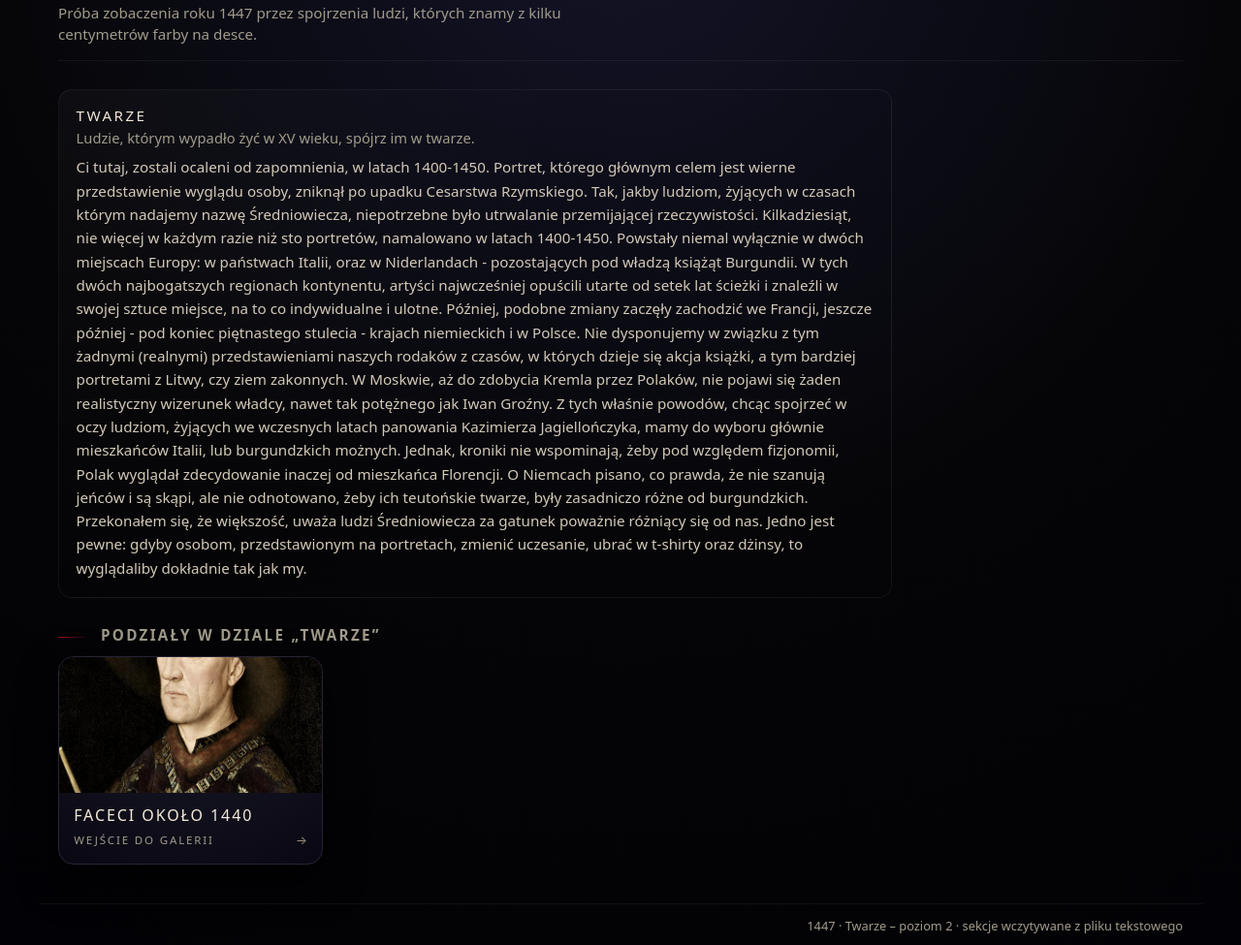
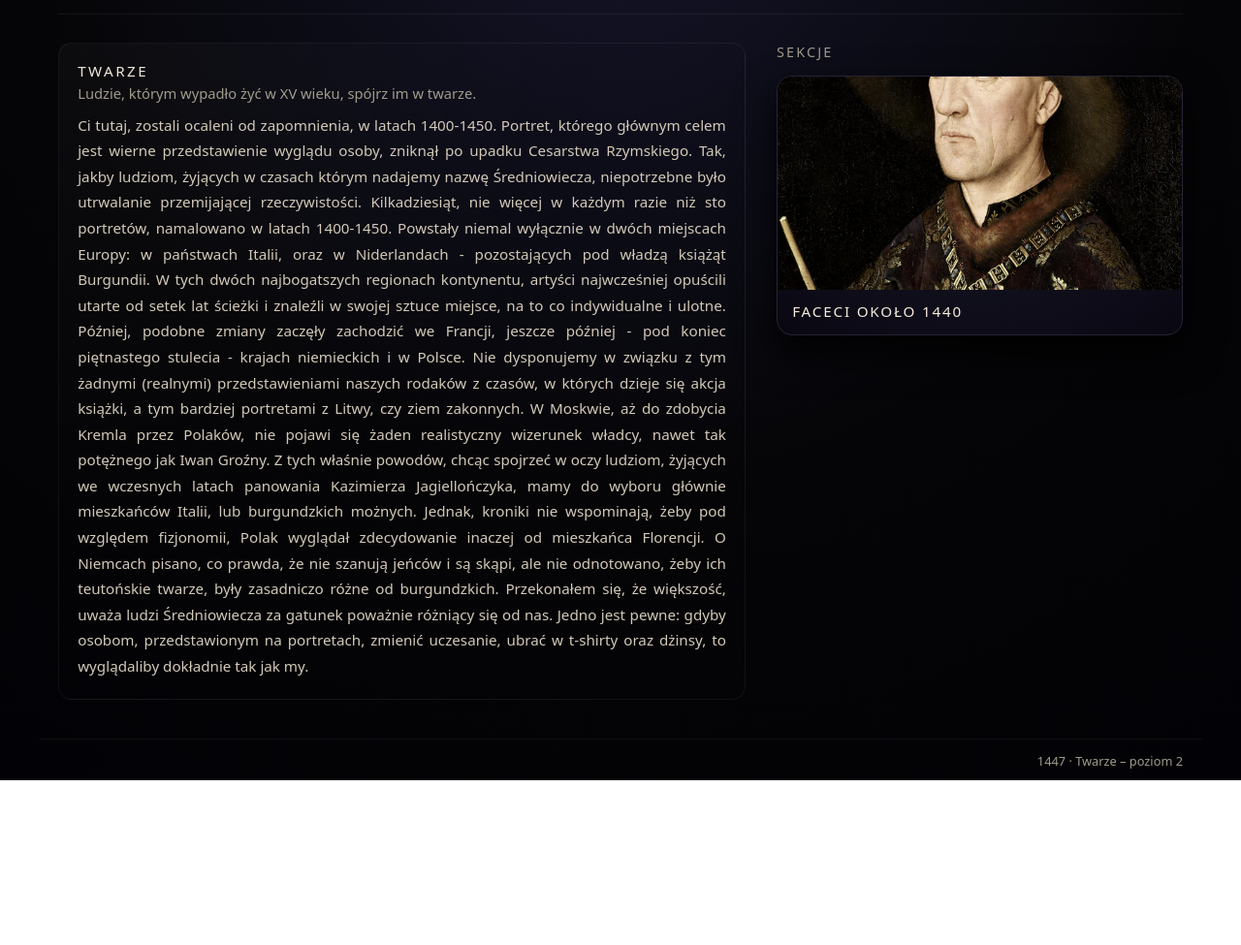
Before and after one commit to krzysiekwronski-cyber/twarze, a plain HTML site: page twarze/index.html in a window 1280 px wide. Shown: the part 98-1073 px from the top of the page at 97% size. After the commit the page ends 903 px from the top, so only its background shows below. Drawn offline with Linux system fonts and the light colour scheme.

Commit message:
Update index.html

```diff
--- a/twarze/index.html
+++ b/twarze/index.html
@@ -72,25 +72,18 @@
       text-transform: uppercase;
     }
 
-    .subtitle {
-      font-size: 0.95rem;
-      color: var(--muted);
-      max-width: 540px;
-      line-height: 1.45;
-    }
-
     main {
-      display: flex;
-      flex-direction: column;
-      gap: 1.8rem;
+      display: grid;
+      grid-template-columns: minmax(0, 2.2fr) minmax(0, 1.3fr);
+      gap: 2rem;
+      align-items: flex-start;
     }
 
     .intro-box {
       background: radial-gradient(circle at top left, rgba(255,255,255,0.03), transparent 60%);
       border-radius: 14px;
-      padding: 1rem 1.1rem 1.1rem;
+      padding: 1.1rem 1.2rem 1.3rem;
       border: 1px solid rgba(255,255,255,0.06);
-      max-width: 860px;
     }
 
     .intro-h1 {
@@ -104,37 +97,33 @@
     .intro-h2 {
       font-size: 0.92rem;
       color: var(--muted);
-      margin-bottom: 0.5rem;
+      margin-bottom: 0.6rem;
     }
 
     .intro-body {
       font-size: 0.95rem;
       color: #d3c9b8;
-      line-height: 1.6;
+      line-height: 1.75;
+      text-align: justify;
+    }
+
+    .right-column {
+      display: flex;
+      flex-direction: column;
+      gap: 0.9rem;
     }
 
     .sections-title {
-      font-size: 0.95rem;
+      font-size: 0.9rem;
       text-transform: uppercase;
       letter-spacing: 0.15em;
       color: var(--muted);
-      margin-bottom: 0.7rem;
-    }
-
-    .sections-title::before {
-      content: "";
-      display: inline-block;
-      width: 32px;
-      height: 1px;
-      background: linear-gradient(to right, var(--accent), transparent);
-      margin-right: 0.75rem;
-      transform: translateY(-0.2em);
     }
 
     .sections-grid {
       display: grid;
-      grid-template-columns: repeat(auto-fill, minmax(240px, 1fr));
-      gap: 1.4rem;
+      grid-template-columns: minmax(0, 1fr);
+      gap: 1rem;
     }
 
     .section-link {
@@ -150,7 +139,7 @@
       box-shadow: var(--shadow-soft);
       display: flex;
       flex-direction: column;
-      min-height: 210px;
+      min-height: 260px;
       cursor: pointer;
       transition: transform 0.18s ease, box-shadow 0.18s ease, border-color 0.18s ease;
     }
@@ -163,7 +152,7 @@
 
     .section-thumb {
       position: relative;
-      height: 140px;
+      height: 220px; /* wyższe pole na miniaturę, żeby było widać więcej portretu */
       background: radial-gradient(circle at center, #201826, #090712 70%);
       display: flex;
       align-items: center;
@@ -177,62 +166,35 @@
       object-fit: cover;
       display: block;
       filter: grayscale(0.25) contrast(1.08);
-      transform: scale(1.04);
+      transform: scale(1.02);
       transition: transform 0.35s ease, filter 0.35s ease;
     }
 
     .section-card:hover .section-thumb img {
-      transform: scale(1.08);
+      transform: scale(1.06);
       filter: grayscale(0) contrast(1.16);
     }
 
-    .section-thumb.placeholder {
-      border-bottom: 1px dashed rgba(255,255,255,0.08);
-      color: var(--muted);
-      font-size: 0.8rem;
-      text-transform: uppercase;
-      letter-spacing: 0.16em;
-    }
-
-    .thumb-label {
-      opacity: 0.85;
-    }
-
     .section-body {
-      padding: 0.8rem 0.95rem 1rem;
+      padding: 0.75rem 0.95rem 0.9rem;
       display: flex;
       flex-direction: column;
-      gap: 0.35rem;
-      flex: 1;
+      gap: 0.25rem;
+      justify-content: center;
     }
 
     .section-name {
-      font-size: 1rem;
+      font-size: 0.95rem;
       letter-spacing: 0.12em;
       text-transform: uppercase;
       color: #f5ebdb;
     }
 
     .section-desc {
-      font-size: 0.9rem;
+      font-size: 0.85rem;
       color: #cbc2b2;
-      line-height: 1.4;
-    }
-
-    .section-meta {
-      font-size: 0.78rem;
-      color: #9e8f7d;
-      margin-top: auto;
-      display: flex;
-      justify-content: space-between;
-      align-items: center;
-    }
-
-    .badge {
-      font-size: 0.72rem;
-      text-transform: uppercase;
-      letter-spacing: 0.16em;
-      color: var(--muted);
+      margin-top: 0.15rem;
+      line-height: 1.45;
     }
 
     footer {
@@ -246,9 +208,14 @@
       text-align: right;
     }
 
+    @media (max-width: 900px) {
+      main {
+        grid-template-columns: minmax(0, 1fr);
+      }
+    }
+
     @media (max-width: 720px) {
       .page { padding-inline: 1rem; }
-      .sections-grid { grid-template-columns: minmax(0, 1fr); }
       .intro-box { padding: 0.9rem 0.85rem 1rem; }
     }
   </style>
@@ -257,13 +224,10 @@
   <div class="page">
     <header>
       <div class="breadcrumbs">
-        <a href="/">1447</a> &nbsp;/&nbsp; Twarze
+        <a href="../">1447</a> &nbsp;/&nbsp; Twarze
       </div>
       <div class="title-line">
         <h1>Twarze</h1>
-        <p class="subtitle">
-          Próba zobaczenia roku 1447 przez spojrzenia ludzi, których znamy z kilku centymetrów farby na desce.
-        </p>
       </div>
     </header>
 
@@ -274,24 +238,24 @@
         <div id="intro-body" class="intro-body"></div>
       </section>
 
-      <section>
-        <h2 class="sections-title">Podziały w dziale „Twarze”</h2>
+      <aside class="right-column">
+        <div class="sections-title">Sekcje</div>
         <div id="sections-grid" class="sections-grid">
-          <!-- Karty sekcji wczytywane z twarze-sections.txt -->
+          <!-- wypełniane z twarze-sections.txt -->
         </div>
-      </section>
+      </aside>
     </main>
   </div>
 
   <footer>
-    1447 · Twarze – poziom 2 · sekcje wczytywane z pliku tekstowego
+    1447 · Twarze – poziom 2
   </footer>
 
   <script>
-    // 1) Intro z content/twarze-intro.txt
+    // Intro z content/twarze-intro.txt
     async function loadIntro() {
       try {
-        const res = await fetch('/content/twarze-intro.txt');
+        const res = await fetch('../content/twarze-intro.txt');
         if (!res.ok) return;
         const text = await res.text();
         const lines = text.split(/\r?\n/);
@@ -305,12 +269,12 @@
       } catch (e) {}
     }
 
-    // 2) Sekcje z content/twarze-sections.txt
-    // Format linii: ID|Tytuł|Krótki opis
+    // Sekcje z content/twarze-sections.txt
+    // Format: ID|Tytuł|Krótki opis
     async function loadSections() {
       const grid = document.getElementById('sections-grid');
       try {
-        const res = await fetch('/content/twarze-sections.txt');
+        const res = await fetch('../content/twarze-sections.txt');
         if (!res.ok) return;
         const text = await res.text();
         const lines = text.split(/\r?\n/).map(l => l.trim()).filter(l => l.length > 0);
@@ -320,23 +284,18 @@
           const id = (parts[0] || '').trim();
           const title = (parts[1] || '').trim();
           const desc = (parts[2] || '').trim();
-
           if (!id || !title) continue;
 
           const link = document.createElement('a');
           link.className = 'section-link';
-          link.href = '/twarze/' + encodeURIComponent(id) + '/';
+          link.href = id + '/';
 
           const card = document.createElement('article');
           card.className = 'section-card';
 
           const thumb = document.createElement('div');
-          thumb.className = 'section-thumb placeholder';
+          thumb.className = 'section-thumb';
           thumb.dataset.sectionId = id;
-          const span = document.createElement('span');
-          span.className = 'thumb-label';
-          span.textContent = 'brak miniatury';
-          thumb.appendChild(span);
 
           const bodyEl = document.createElement('div');
           bodyEl.className = 'section-body';
@@ -349,20 +308,8 @@
           descEl.className = 'section-desc';
           descEl.textContent = desc || '';
 
-          const metaEl = document.createElement('div');
-          metaEl.className = 'section-meta';
-          const badge = document.createElement('span');
-          badge.className = 'badge';
-          badge.textContent = 'wejście do galerii';
-          const arrow = document.createElement('span');
-          arrow.textContent = '→';
-
-          metaEl.appendChild(badge);
-          metaEl.appendChild(arrow);
-
           bodyEl.appendChild(nameEl);
           if (desc) bodyEl.appendChild(descEl);
-          bodyEl.appendChild(metaEl);
 
           card.appendChild(thumb);
           card.appendChild(bodyEl);
@@ -370,18 +317,17 @@
           grid.appendChild(link);
         }
 
-        // po stworzeniu kart – spróbujmy wczytać miniatury
         loadSectionThumbs();
       } catch (e) {}
     }
 
-    // 3) Miniatury z twarze/<id>/images.txt (pierwszy plik na liście)
+    // Miniatury sekcji z twarze/<id>/images.txt
     async function loadSectionThumbs() {
-      const thumbs = document.querySelectorAll('.section-thumb.placeholder');
+      const thumbs = document.querySelectorAll('.section-thumb');
       for (const thumb of thumbs) {
         const id = thumb.dataset.sectionId;
         try {
-          const res = await fetch('/twarze/' + encodeURIComponent(id) + '/images.txt');
+          const res = await fetch(id + '/images.txt');
           if (!res.ok) continue;
           const text = await res.text();
           const lines = text.split(/\r?\n/).map(l => l.trim());
@@ -389,16 +335,13 @@
           if (!firstFile) continue;
 
           const img = document.createElement('img');
-          img.src = encodeURI('/twarze/' + id + '/' + firstFile);
+          img.src = id + '/' + firstFile;
           img.alt = 'Miniatura sekcji ' + id;
           img.loading = 'lazy';
 
           thumb.innerHTML = '';
-          thumb.classList.remove('placeholder');
           thumb.appendChild(img);
-        } catch (e) {
-          // brak obrazu = zostaje placeholder
-        }
+        } catch (e) {}
       }
     }
 
```
